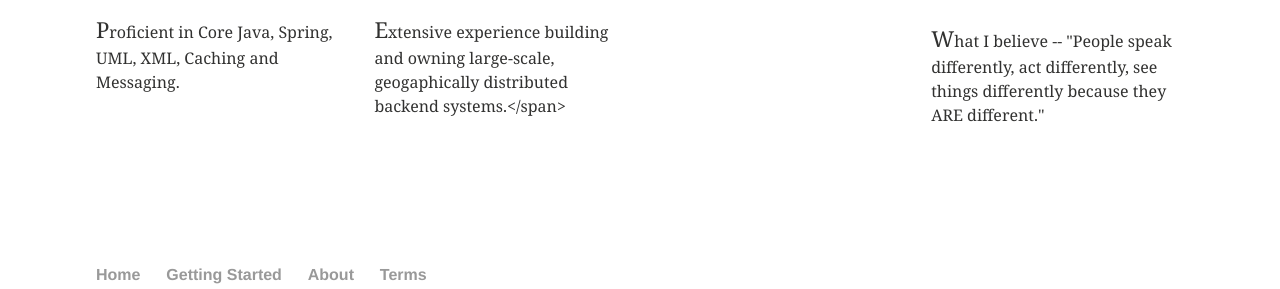
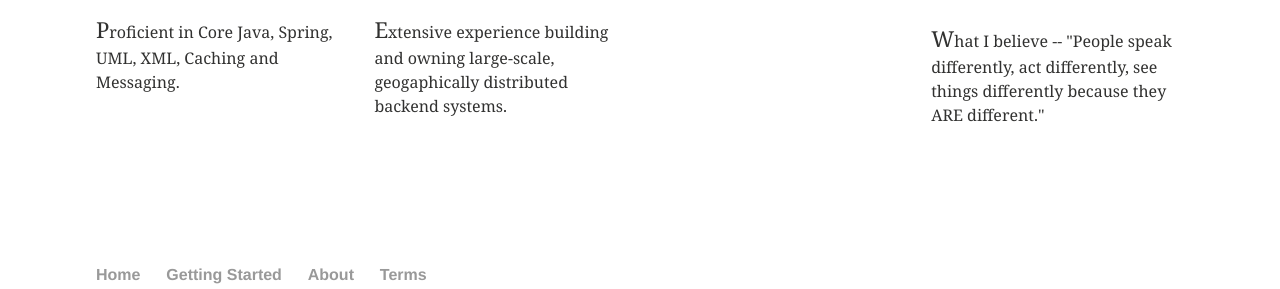
Before and after one commit to zhangwei217245/my_old_website, a Jekyll site: the page built from index.md, in a window 1280 px wide. Shown: the part 710-999 px from the top of the page. Built offline with Jekyll 4.4.1, drawn with Linux system fonts in a browser that asks for light colours; part of the change alters nothing that is shown.

Commit message:
index change

```diff
--- a/index.md
+++ b/index.md
@@ -14,7 +14,7 @@ image:
 
 <div class="tile">
   <h2 class="post-title">Distributed System Experience</h2>
-  <p class="post-excerpt"><span style="font-size:22px">T</span>hree years of work experience in Chinese leading social media - <a href="http://www.weibo.com/" target="_blank">Weibo</a>, the Chinese version of twitter.</p> <p class="post-excerpt"><span style="font-size:22px">E</span>xtensive experience building and owning large-scale, geogaphically distributed backend systems.</span></p>
+  <p class="post-excerpt"><span style="font-size:22px">T</span>hree years of work experience in Chinese leading social media - <a href="http://www.weibo.com/" target="_blank">Weibo</a>, the Chinese version of twitter.</p> <p class="post-excerpt"><span style="font-size:22px">E</span>xtensive experience building and owning large-scale, geogaphically distributed backend systems.</p>
 </div><!-- /.tile -->
 
 <div class="tile">
```
